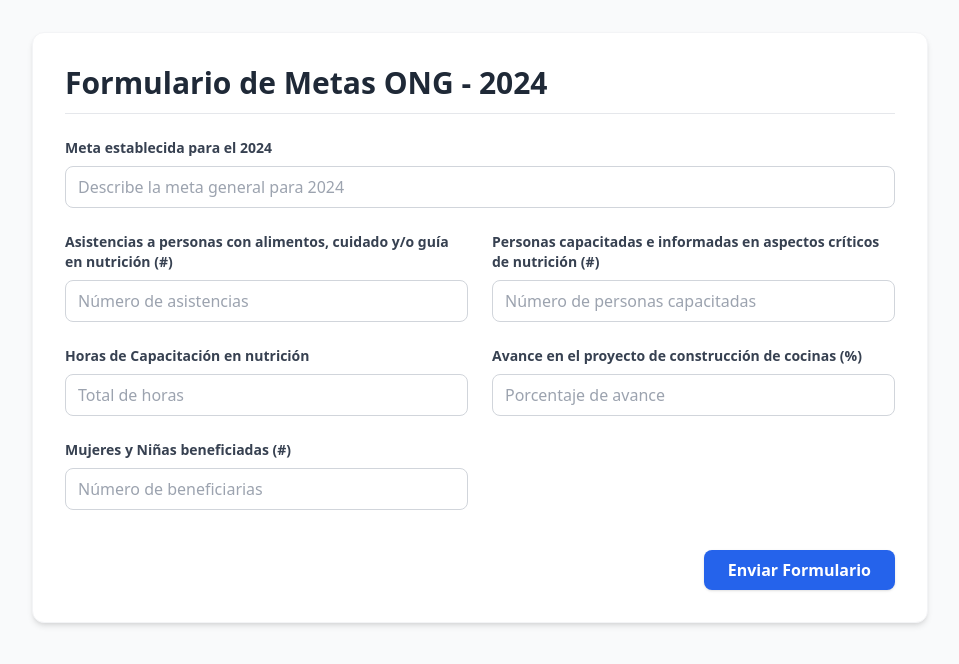
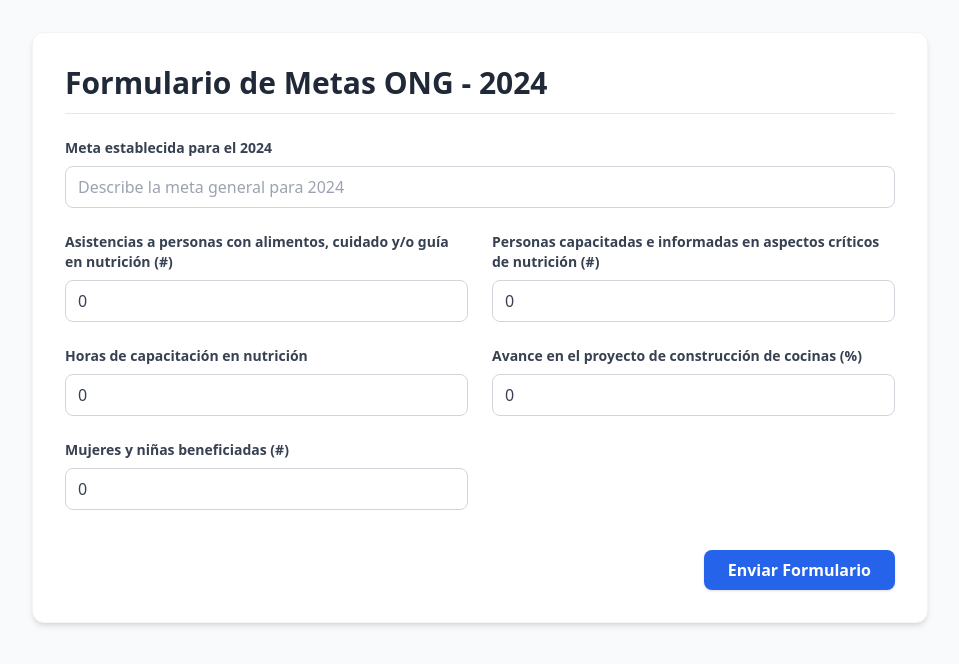
Before and after one commit to ejcondorf88/ffapp-front, a React (Vite) app in the folder packages/: page /app-intranet/formulario-ongs in a window 1280 px wide. Shown: the top 664 px of the page, without its empty margins (160-1119 px from the left). Built offline with nearby package versions, Linux system fonts and the light colour scheme; what @primer/react-brand would draw is missing.

Commit message:
featur: add test

```diff
--- a/packages/src/pages/Intranet/FormsOng.tsx
+++ b/packages/src/pages/Intranet/FormsOng.tsx
@@ -1,130 +1,185 @@
+import { useState } from 'react';
+import { FormsOngAdapter } from '../../adapters/OngAdapter';
+import { useFormsOng } from '../../hooks/useOngForms';
+import type { FormOngData } from '../../types/Data';
 
 export const FormsOng = () => {
+  const adapter = new FormsOngAdapter('https://api.example.com'); // Reemplaza con tu URL real
+  const { loading, error, success, submitForm, resetStatus } = useFormsOng(adapter);
+
+  const [formData, setFormData] = useState<FormOngData>({
+    meta2024: '',
+    asistencias: 0,
+    personasCapacitadas: 0,
+    horasCapacitacion: 0,
+    avanceCocinas: 0,
+    mujeresNinas: 0,
+  });
+
+  const handleChange = (e: React.ChangeEvent<HTMLInputElement>) => {
+    const { name, value, type } = e.target;
+    setFormData(prev => ({
+      ...prev,
+      [name]: type === 'number' ? parseFloat(value) || 0 : value,
+    }));
+  };
+
+  const handleSubmit = async (e: React.FormEvent) => {
+    e.preventDefault();
+    resetStatus();
+
+    try {
+      await submitForm(formData);
+      // Limpiar formulario después del éxito
+      setFormData({
+        meta2024: '',
+        asistencias: 0,
+        personasCapacitadas: 0,
+        horasCapacitacion: 0,
+        avanceCocinas: 0,
+        mujeresNinas: 0,
+      });
+    } catch (err) {
+      console.error('Error al enviar:', err);
+    }
+  };
+
   return (
     <div className="flex min-h-screen bg-gray-50">
-      {/* Contenido principal */}
       <main className="flex-1 p-8">
         <div className="max-w-4xl mx-auto bg-white shadow-md rounded-xl p-8 border border-gray-100">
           <h1 className="text-3xl font-bold mb-6 text-gray-800 border-b pb-3">
             Formulario de Metas ONG - 2024
           </h1>
 
-          <form className="grid grid-cols-1 md:grid-cols-2 gap-6">
-            {/* Meta establecida */}
+          {success && (
+            <div className="mb-6 bg-green-50 border border-green-200 text-green-800 px-4 py-3 rounded-lg">
+              ✓ Formulario enviado exitosamente
+            </div>
+          )}
+
+          {error && (
+            <div className="mb-6 bg-red-50 border border-red-200 text-red-800 px-4 py-3 rounded-lg">
+              ✗ {error}
+            </div>
+          )}
+
+          <form onSubmit={handleSubmit} className="grid grid-cols-1 md:grid-cols-2 gap-6">
+            {/* Meta 2024 */}
             <div className="col-span-2">
-              <label
-                htmlFor="meta2024"
-                className="block text-sm font-semibold text-gray-700 mb-2"
-              >
+              <label htmlFor="meta2024" className="block text-sm font-semibold text-gray-700 mb-2">
                 Meta establecida para el 2024
               </label>
               <input
                 type="text"
                 id="meta2024"
                 name="meta2024"
+                value={formData.meta2024}
+                onChange={handleChange}
                 className="w-full border border-gray-300 rounded-lg px-3 py-2 text-gray-700 focus:ring-2 focus:ring-blue-500 focus:border-blue-500 outline-none"
                 placeholder="Describe la meta general para 2024"
+                required
               />
             </div>
 
             {/* Asistencias */}
             <div>
-              <label
-                htmlFor="asistencias"
-                className="block text-sm font-semibold text-gray-700 mb-2"
-              >
+              <label htmlFor="asistencias" className="block text-sm font-semibold text-gray-700 mb-2">
                 Asistencias a personas con alimentos, cuidado y/o guía en nutrición (#)
               </label>
               <input
                 type="number"
                 id="asistencias"
                 name="asistencias"
+                value={formData.asistencias}
+                onChange={handleChange}
                 className="w-full border border-gray-300 rounded-lg px-3 py-2 text-gray-700 focus:ring-2 focus:ring-blue-500 focus:border-blue-500 outline-none"
-                placeholder="Número de asistencias"
-                min={0}
+                placeholder="Ej. 150"
+                min="0"
+                required
               />
             </div>
 
             {/* Personas capacitadas */}
             <div>
-              <label
-                htmlFor="personasCapacitadas"
-                className="block text-sm font-semibold text-gray-700 mb-2"
-              >
+              <label htmlFor="personasCapacitadas" className="block text-sm font-semibold text-gray-700 mb-2">
                 Personas capacitadas e informadas en aspectos críticos de nutrición (#)
               </label>
               <input
                 type="number"
                 id="personasCapacitadas"
                 name="personasCapacitadas"
+                value={formData.personasCapacitadas}
+                onChange={handleChange}
                 className="w-full border border-gray-300 rounded-lg px-3 py-2 text-gray-700 focus:ring-2 focus:ring-blue-500 focus:border-blue-500 outline-none"
-                placeholder="Número de personas capacitadas"
-                min={0}
+                placeholder="Ej. 80"
+                min="0"
+                required
               />
             </div>
 
             {/* Horas de capacitación */}
             <div>
-              <label
-                htmlFor="horasCapacitacion"
-                className="block text-sm font-semibold text-gray-700 mb-2"
-              >
-                Horas de Capacitación en nutrición
+              <label htmlFor="horasCapacitacion" className="block text-sm font-semibold text-gray-700 mb-2">
+                Horas de capacitación en nutrición
               </label>
               <input
                 type="number"
                 id="horasCapacitacion"
                 name="horasCapacitacion"
+                value={formData.horasCapacitacion}
+                onChange={handleChange}
                 className="w-full border border-gray-300 rounded-lg px-3 py-2 text-gray-700 focus:ring-2 focus:ring-blue-500 focus:border-blue-500 outline-none"
-                placeholder="Total de horas"
-                min={0}
+                placeholder="Ej. 40"
+                min="0"
+                required
               />
             </div>
 
-            {/* Avance cocinas */}
+            {/* Avance en construcción de cocinas */}
             <div>
-              <label
-                htmlFor="avanceCocinas"
-                className="block text-sm font-semibold text-gray-700 mb-2"
-              >
+              <label htmlFor="avanceCocinas" className="block text-sm font-semibold text-gray-700 mb-2">
                 Avance en el proyecto de construcción de cocinas (%)
               </label>
               <input
                 type="number"
                 id="avanceCocinas"
                 name="avanceCocinas"
+                value={formData.avanceCocinas}
+                onChange={handleChange}
                 className="w-full border border-gray-300 rounded-lg px-3 py-2 text-gray-700 focus:ring-2 focus:ring-blue-500 focus:border-blue-500 outline-none"
-                placeholder="Porcentaje de avance"
-                min={0}
-                max={100}
+                placeholder="Ej. 75"
+                min="0"
+                max="100"
+                required
               />
             </div>
 
-            {/* Mujeres beneficiadas */}
+            {/* Mujeres y niñas beneficiadas */}
             <div>
-              <label
-                htmlFor="mujeresNinas"
-                className="block text-sm font-semibold text-gray-700 mb-2"
-              >
-                Mujeres y Niñas beneficiadas (#)
+              <label htmlFor="mujeresNinas" className="block text-sm font-semibold text-gray-700 mb-2">
+                Mujeres y niñas beneficiadas (#)
               </label>
               <input
                 type="number"
                 id="mujeresNinas"
                 name="mujeresNinas"
+                value={formData.mujeresNinas}
+                onChange={handleChange}
                 className="w-full border border-gray-300 rounded-lg px-3 py-2 text-gray-700 focus:ring-2 focus:ring-blue-500 focus:border-blue-500 outline-none"
-                placeholder="Número de beneficiarias"
-                min={0}
+                placeholder="Ej. 120"
+                min="0"
+                required
               />
             </div>
 
-            {/* Botón enviar */}
             <div className="col-span-2 flex justify-end pt-4">
               <button
                 type="submit"
-                className="bg-blue-600 hover:bg-blue-700 text-white font-semibold py-2 px-6 rounded-lg shadow transition-all"
+                disabled={loading}
+                className="bg-blue-600 hover:bg-blue-700 text-white font-semibold py-2 px-6 rounded-lg shadow transition-all disabled:bg-gray-400 disabled:cursor-not-allowed"
               >
-                Enviar Formulario
+                {loading ? 'Enviando...' : 'Enviar Formulario'}
               </button>
             </div>
           </form>
```
